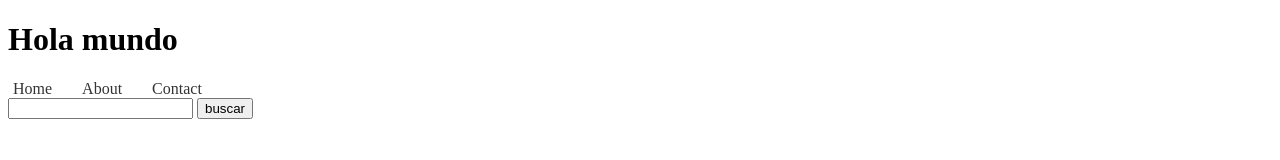
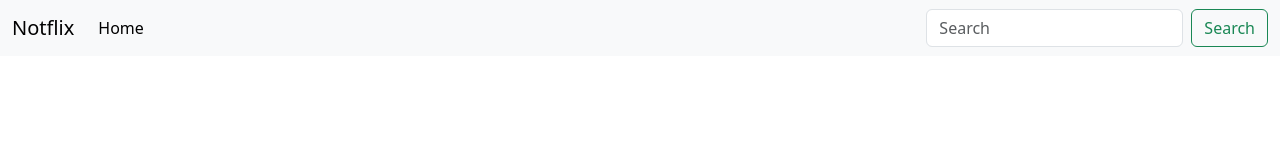
Before and after one commit to Mackaber/29-web-b, a website built with Vite: page clase-2.1/index.html in a window 1280 px wide. Built offline with nearby package versions, Linux system fonts and the light colour scheme.

Commit message:
Mejor ordenado

```diff
--- a/clase-2.1/index.html
+++ b/clase-2.1/index.html
@@ -8,8 +8,6 @@
   </head>
   <body>
     <div id="app"></div>
-    <input id="busqueda_input">
-    <button id="busqueda_btn">buscar</button>
     <script type="module" src="/main.js"></script>
   </body>
 </html>
--- a/clase-2.1/main.js
+++ b/clase-2.1/main.js
@@ -1,15 +1,9 @@
 import './style.css'
-import Menu from './menu.js'
+import NavBar from './src/navbar'
+import 'bootstrap/dist/css/bootstrap.min.css'
+import 'bootstrap/dist/js/bootstrap.bundle.min.js'
 // const Menu = require('./menu.js')
 
 document.querySelector('#app').innerHTML = `
-  <h1>Hola mundo</h1>
-  ${Menu("/", "/about", "/contact")}
+  ${NavBar()}
 `
-
-const busqueda_input = document.getElementById("busqueda_input");
-const busqueda_btn = document.getElementById("busqueda_btn");
-
-busqueda_btn.addEventListener("click", (event) => {
-  console.log(busqueda_input.value)
-})
--- a/clase-2.1/menu.js
+++ /dev/null
@@ -1,13 +0,0 @@
-function Menu(home_link, about_link, contact_link) {
-
-  return `
-    <ul class="menu">
-      <li><a href="${home_link}" >Home</li>
-      <li><a href="${about_link}">About</li>
-      <li><a href="${contact_link}">Contact</li>
-    </ul>
-  `
-}
-
-export default Menu
-// module.export = Menu
--- a/clase-2.1/package.json
+++ b/clase-2.1/package.json
@@ -10,5 +10,8 @@
   },
   "devDependencies": {
     "vite": "^5.0.0"
+  },
+  "dependencies": {
+    "bootstrap": "^5.3.2"
   }
 }
--- /dev/null
+++ b/clase-2.1/src/menu.js
@@ -0,0 +1,13 @@
+function Menu(home_link, about_link, contact_link) {
+
+  return `
+    <ul class="navbar-nav me-auto mb-2 mb-lg-0">
+      <li class="nav-item">
+        <a class="nav-link active" aria-current="page" href="#">Home</a>
+      </li>
+    </ul>
+  `
+}
+
+export default Menu
+// module.export = Menu
--- /dev/null
+++ b/clase-2.1/src/navbar.js
@@ -0,0 +1,22 @@
+import Menu from './menu.js'
+import Search from './search.js'
+
+function NavBar() {
+
+  return `
+  <nav class="navbar navbar-expand-lg bg-body-tertiary">
+    <div class="container-fluid">
+      <a class="navbar-brand" href="#">Notflix</a>
+      <button class="navbar-toggler" type="button" data-bs-toggle="collapse" data-bs-target="#navbarSupportedContent" aria-controls="navbarSupportedContent" aria-expanded="false" aria-label="Toggle navigation">
+        <span class="navbar-toggler-icon"></span>
+      </button>
+      <div class="collapse navbar-collapse" id="navbarSupportedContent">
+        ${Menu()}
+        ${Search()}
+      </div>
+    </div>
+  </nav>
+  `
+}
+
+export default NavBar
--- /dev/null
+++ b/clase-2.1/src/search.js
@@ -0,0 +1,20 @@
+function Search() {
+  document.addEventListener('DOMContentLoaded', (event) => {
+    const busqueda_input = document.getElementById("busqueda_input");
+    const search_form = document.getElementById("search_form");
+
+    search_form.addEventListener("submit", (event) => {
+      event.preventDefault();
+      console.log(busqueda_input.value)
+    })
+  });
+
+  return `
+  <form id="search_form" class="d-flex" role="search">
+    <input id="busqueda_input" class="form-control me-2" type="search" placeholder="Search" aria-label="Search">
+    <button class="btn btn-outline-success" type="submit">Search</button>
+  </form>
+  `
+}
+
+export default Search
```
Also changed, not shown: 1 other file.
